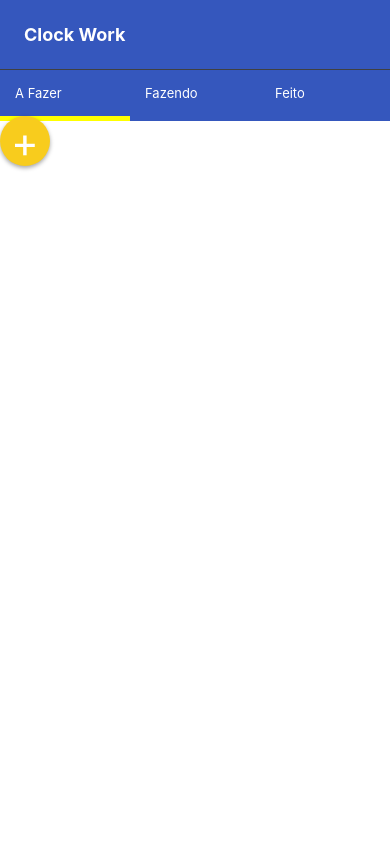
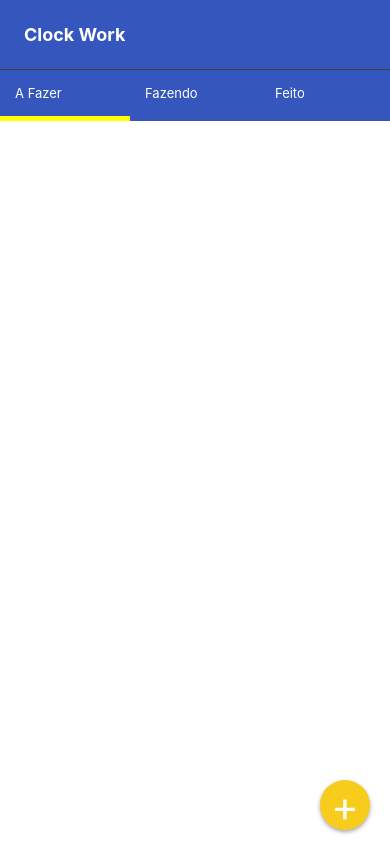
Before and after one commit to RenanKawamoto/ClockWork, a React Native app: screen /AFazer in a window 390 px wide. Built offline with nearby package versions, Linux system fonts and the light colour scheme.

Commit message:
Alterado o float button

```diff
--- a/package.json
+++ b/package.json
@@ -10,6 +10,8 @@
     "eject": "expo eject"
   },
   "dependencies": {
+    "@expo/webpack-config": "~0.16.2",
+    "@react-native-async-storage/async-storage": "^1.17.5",
     "@react-navigation/native": "^6.0.10",
     "@react-navigation/native-stack": "^6.6.2",
     "expo": "~45.0.0",
@@ -20,8 +22,7 @@
     "react-native-safe-area-context": "^4.2.4",
     "react-native-screens": "~3.11.1",
     "react-native-web": "0.17.7",
-    "webpack-dev-server": "~3.11.0",
-    "@expo/webpack-config": "~0.16.2"
+    "webpack-dev-server": "~3.11.0"
   },
   "devDependencies": {
     "@babel/core": "^7.12.9"
--- a/src/pages/AFazer/components/PlusButton.js
+++ b/src/pages/AFazer/components/PlusButton.js
@@ -1,18 +1,20 @@
-import {View, Text, TouchableOpacity, StyleSheet} from "react-native";
+import {Text, TouchableOpacity, StyleSheet} from "react-native";
+import { useWindowDimensions} from "react-native";
+
 
 export default function PlusButton({navigation})
 {
-    return <TouchableOpacity style={[style.button, style.shadowProps]} onPress={() => navigation.navigate('CriarCard')}>
-        <Text style={style.textButton}>+</Text>
-    </TouchableOpacity>
-}
+    const { height, width } = useWindowDimensions();
 
     const style = StyleSheet.create({
         button: {
+            position: 'absolute',
             width: 50,
             height: 50,
             backgroundColor: "#F8CC1D",
             borderRadius: 50,
+            right: 20,
+            bottom: 30
         },
         textButton: {
             color: "white",
@@ -26,3 +28,8 @@ const style = StyleSheet.create({
             shadowRadius: 4,
         },
     });
+
+    return <TouchableOpacity style={[style.button, style.shadowProps]} onPress={() => navigation.navigate('CriarCard')}>
+        <Text style={style.textButton}>+</Text>
+    </TouchableOpacity>
+}
--- a/src/pages/AFazer/index.js
+++ b/src/pages/AFazer/index.js
@@ -2,6 +2,7 @@ import React, { useState } from 'react';
 import { Text, FlatList, View, StyleSheet } from "react-native";
 import NavBar from "../../components/NavBar";
 import PlusButton from "./components/PlusButton";
+import { useWindowDimensions} from "react-native";
 
 import { getData, storeData } from '../../../App';
 
@@ -9,6 +10,7 @@ import Card from '../../components/Card';
 
 export default function AFazer({route, navigation})
 {
+    const { height, width } = useWindowDimensions();
     const parametrosDaRota = route.params;
     const [listaAFazer, setListaAFazer] = useState([]);
     getData("listaAFazer").then((result) => {
@@ -92,20 +94,21 @@ export default function AFazer({route, navigation})
         return (
           <View>
             <FlatList
+                style={style.flatList}
               data={cardsList}
               renderItem={({item}) => <Card titulo={item.Nome} descricao={item.Descricao} navigation={navigation}/>}
             />
+            <PlusButton navigation={navigation}/>
           </View>
         );
     }
+    const style = StyleSheet.create({
+        flatList: {
+            height: height - 100
+        }
+    })
     return <>
         <NavBar navigation={navigation} aba={route.name}/>
-        <FlatListBasics/>
-        <PlusButton navigation={navigation}/>
+        <FlatListBasics />
     </>
 }
-
-const style = StyleSheet.create({
-    flatList: {
-    }
-})
```
Also changed, not shown: 1 other file (tests, documents, lock files or other folders). Lines whose indentation alone changed are shown as unchanged.
